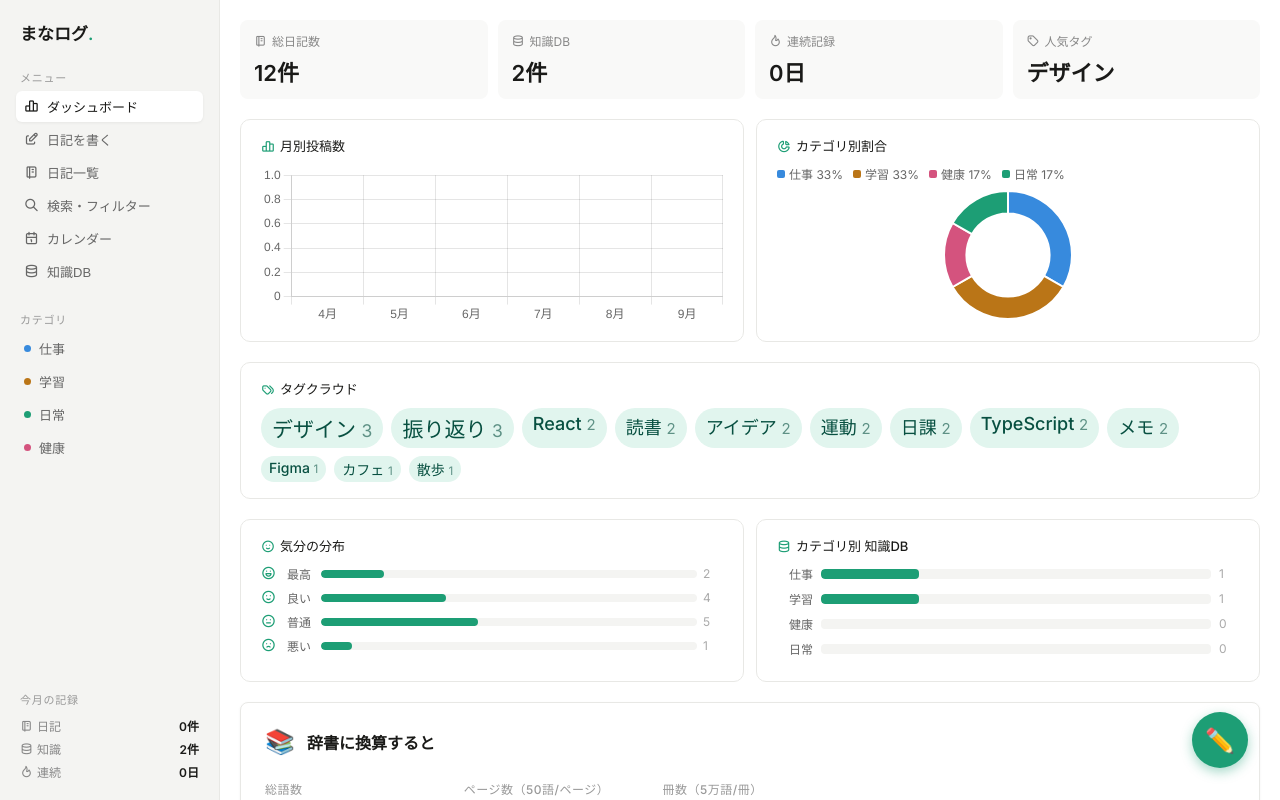
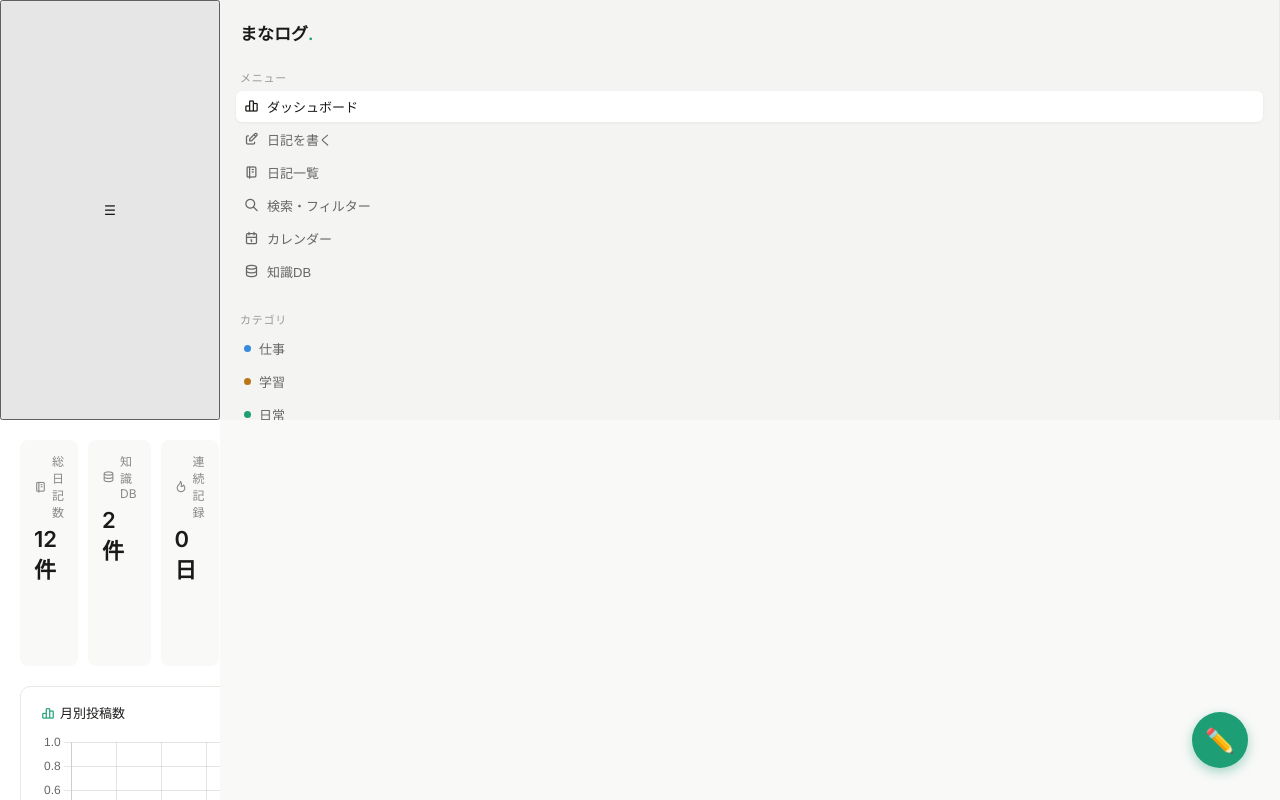
Before and after one commit to Shirayaki/noto-diary-app, a React (Create React App) app: page / in a window 1280 px wide. Built offline with nearby package versions, Linux system fonts and the light colour scheme.

Commit message:
Update App.js

```diff
--- a/src/App.js
+++ b/src/App.js
@@ -14,6 +14,7 @@ export default function App() {
   const [page, setPage] = useState('dash');
   const [searchCat, setSearchCat] = useState(null);
   const [toast, setToast] = useState('');
+  const [sidebarOpen, setSidebarOpen] = useState(false);  // ← 追加
   const { entries, kb } = useStore();
 
   const showToast = useCallback((msg) => {
@@ -30,7 +31,24 @@ export default function App() {
 
   return (
     <div className="app-shell">
-      <Sidebar page={page} setPage={setPage} goSearch={goSearch} entries={entries} kb={kb} />
+      {/* ハンバーガーボタン */}
+      <button
+        className="hamburger-btn"
+        onClick={() => setSidebarOpen(!sidebarOpen)}
+        aria-label="Toggle menu"
+      >
+        ☰
+      </button>
+
+      <Sidebar
+        page={page}
+        setPage={setPage}
+        goSearch={goSearch}
+        entries={entries}
+        kb={kb}
+        isOpen={sidebarOpen}  /* ← 追加 */
+        onClose={() => setSidebarOpen(false)}  /* ← 追加 */
+      />
       <div className="app-main">
         {page === 'write'  && <WritePage  {...pageProps} />}
         {page === 'list'   && <ListPage   {...pageProps} />}
@@ -41,11 +59,10 @@ export default function App() {
       </div>
       {toast && <Toast msg={toast} />}
 
-      {/* ← ここに FAB を追加 */}
+      {/* FAB ボタン */}
       <div className="fab-button" onClick={() => setPage('write')}>
         <span className="fab-icon">✏️</span>
       </div>
-      {/* ← ここまで */}
     </div>
   );
 }
```
